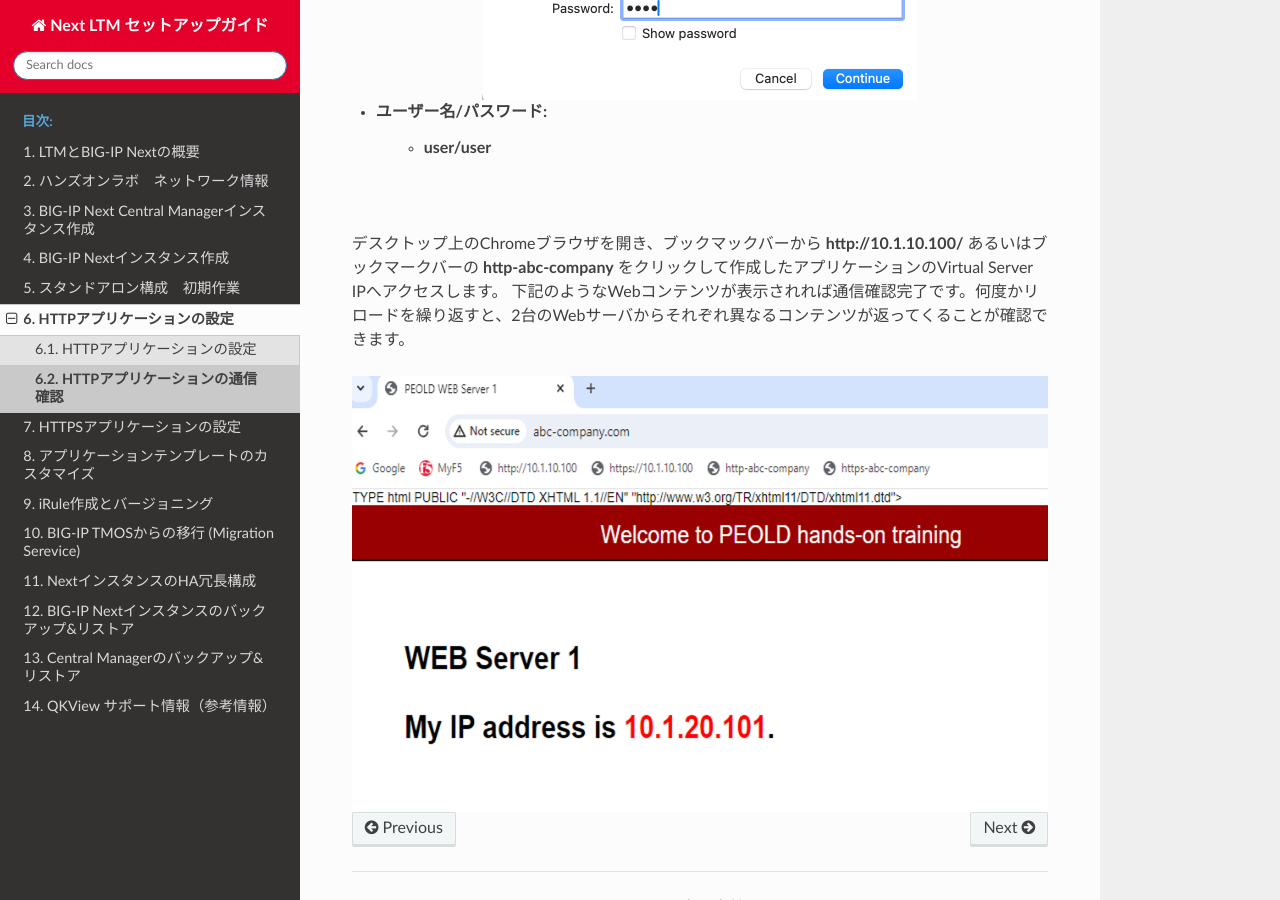
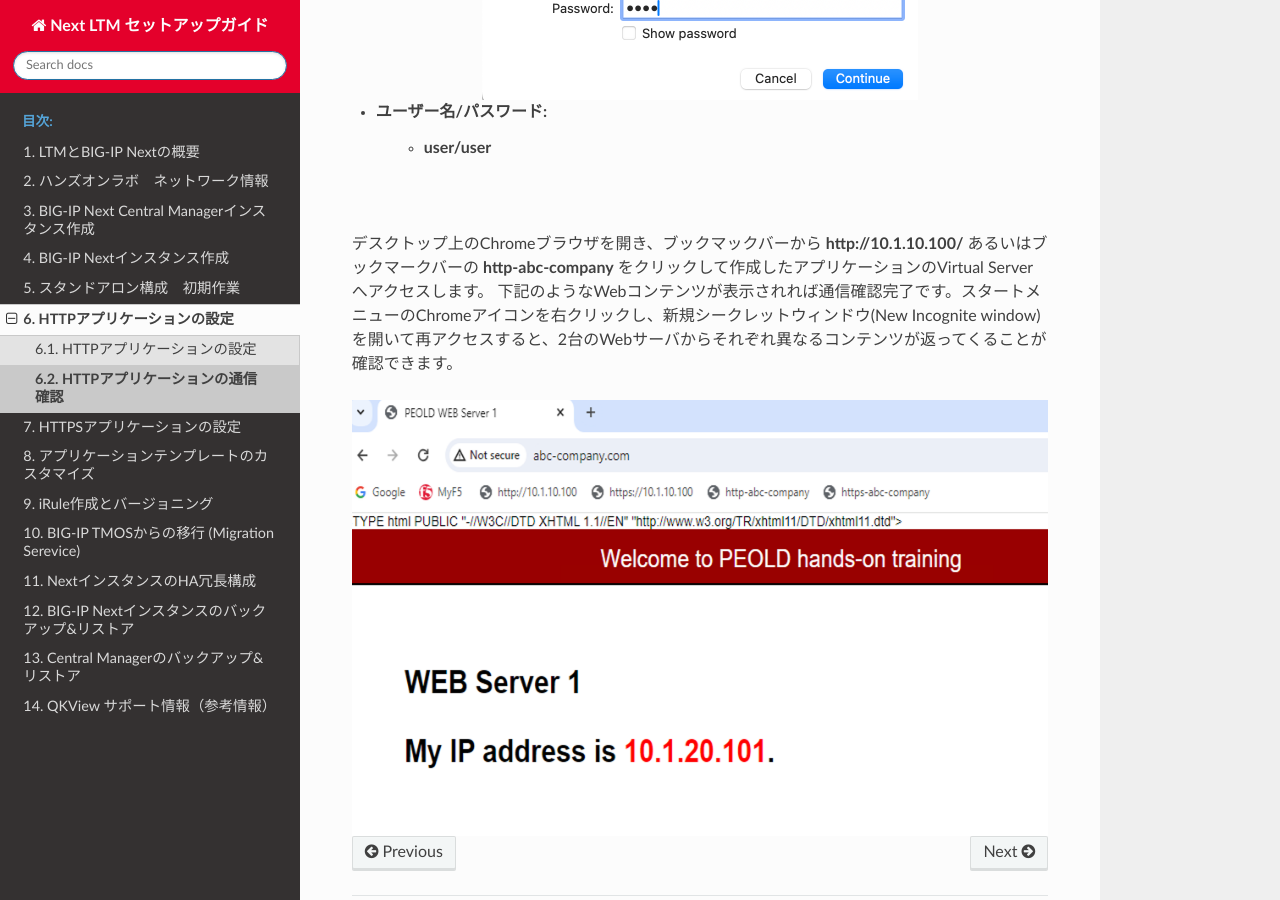
Before and after one commit to BeF5/f5j-easy-setup-next-ltm, a Sphinx documentation site: the page built from docs/content06/module02/module02.rst, in a window 1280 px wide and 900 px high, scrolled down 1139 px. Built offline with Sphinx 7.4.7 and the Read the Docs theme 2.0.0, drawn with Linux system fonts in a browser that asks for light colours.

Commit message:
Update module02.rst

```diff
--- a/docs/content06/module02/module02.rst
+++ b/docs/content06/module02/module02.rst
@@ -29,8 +29,8 @@ Windows Clientへのログイン
 
 
 |
-デスクトップ上のChromeブラウザを開き、ブックマックバーから **http://10.1.10.100/** あるいはブックマークバーの **http-abc-company** をクリックして作成したアプリケーションのVirtual Server IPへアクセスします。
-下記のようなWebコンテンツが表示されれば通信確認完了です。何度かリロードを繰り返すと、2台のWebサーバからそれぞれ異なるコンテンツが返ってくることが確認できます。
+デスクトップ上のChromeブラウザを開き、ブックマックバーから **http://10.1.10.100/** あるいはブックマークバーの **http-abc-company** をクリックして作成したアプリケーションのVirtual Serverへアクセスします。
+下記のようなWebコンテンツが表示されれば通信確認完了です。スタートメニューのChromeアイコンを右クリックし、新規シークレットウィンドウ(New Incognite window)を開いて再アクセスすると、2台のWebサーバからそれぞれ異なるコンテンツが返ってくることが確認できます。
 
 .. figure:: images/c6-m2-3.png
    :scale: 50%
```
